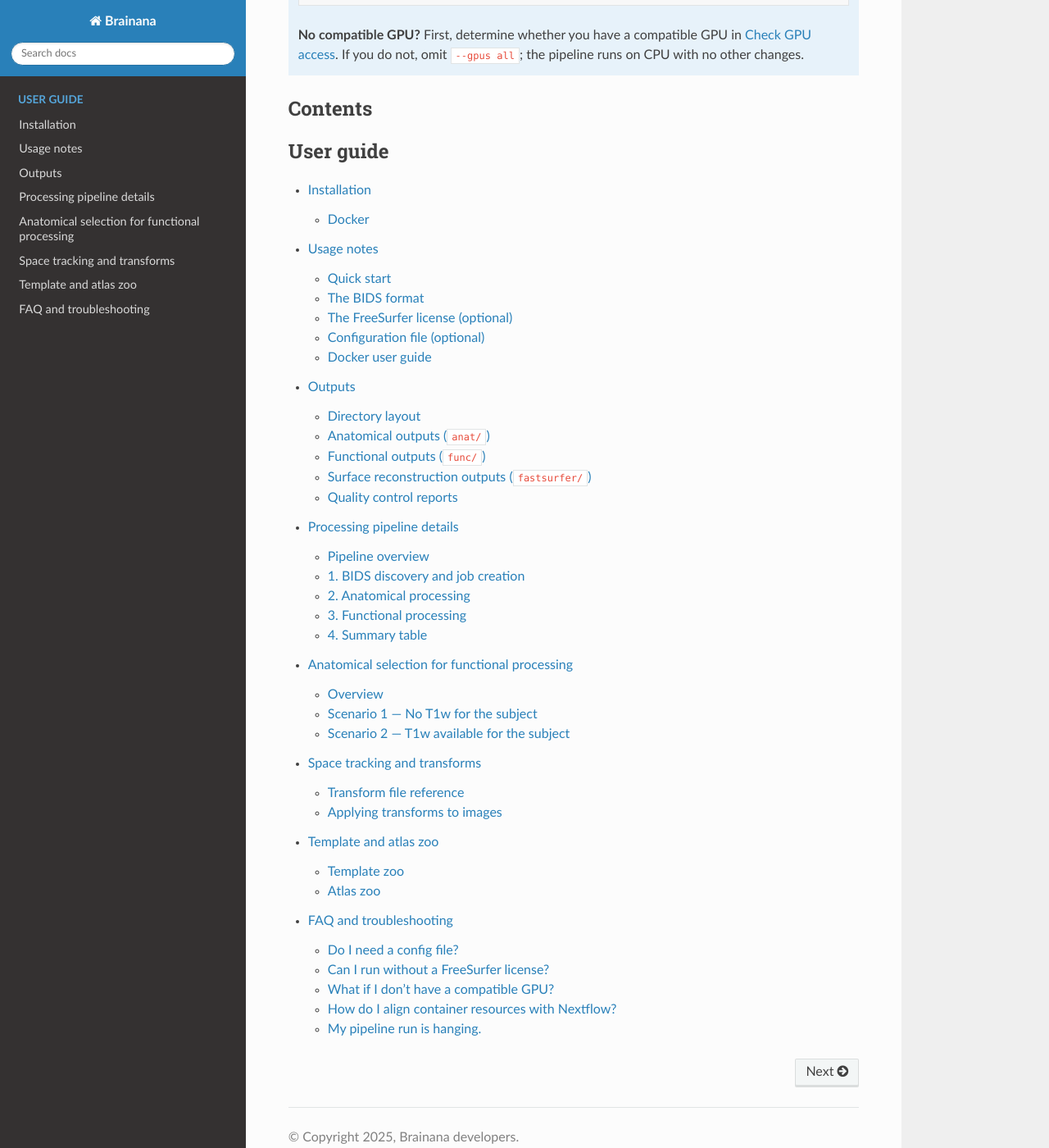
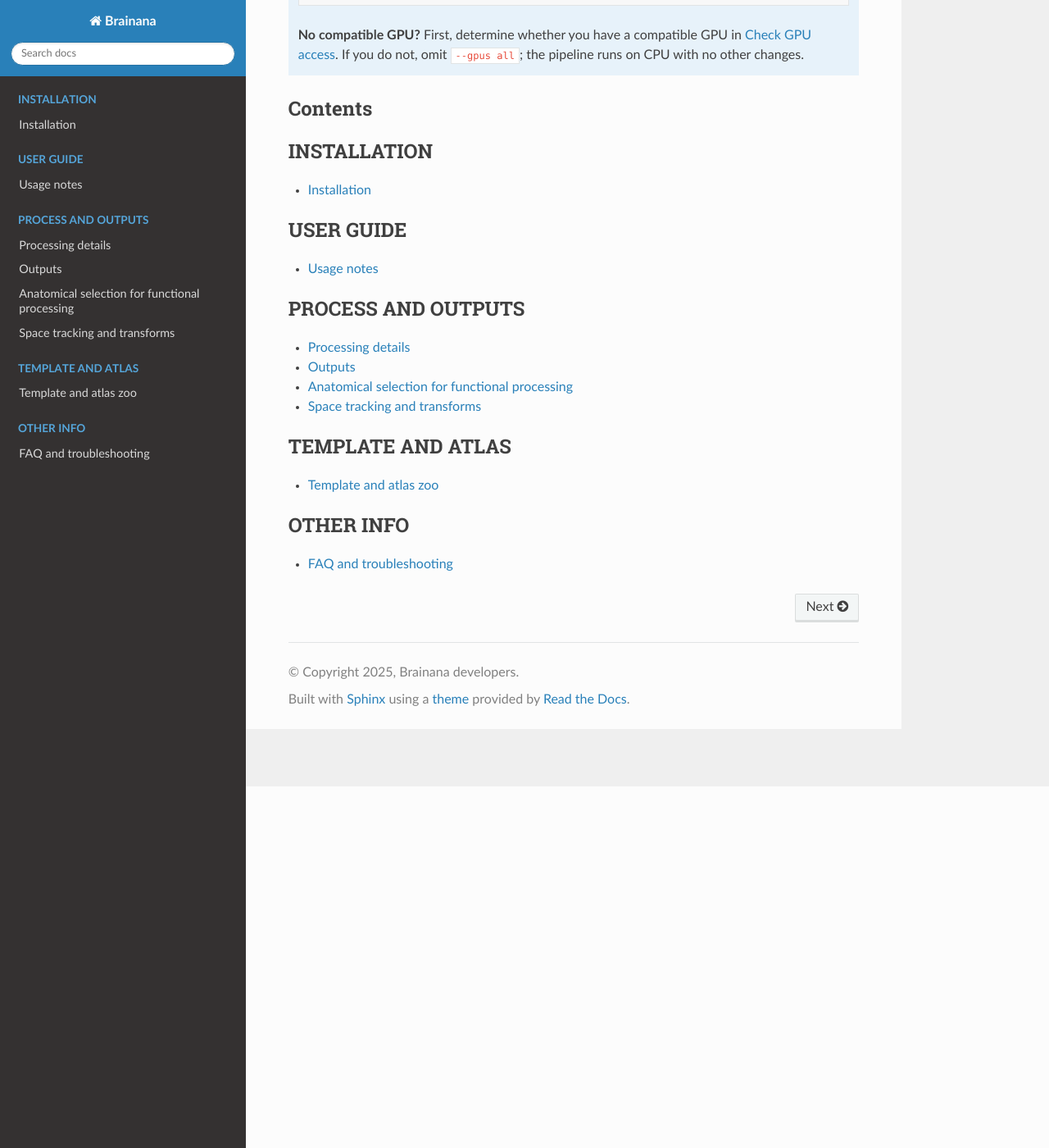
Before and after one commit to xingyu-liu/brainana, a Sphinx documentation site: the page built from docs/index.rst, in a window 1280 px wide and 1400 px high, scrolled down 441 px. Shown: the whole window at 82% size. Built offline with Sphinx 7.4.7 and the Read the Docs theme 3.1.0, drawn with Linux system fonts in a browser that asks for light colours.

Commit message:
build,docs,tests: use prebuilt ANTs, refine docs, add test dataset script
- Switch Docker ANTs stage to precompiled release binaries with explicit linux/amd64 platform to avoid AVX-related crashes under emulation.
- Tighten image context by ignoring local test dataset, and document Nextflow work_dir volume and restructured docs TOC.
- Update local and docker test scripts for new sample datasets without committing the large test data itself.

Made-with: Cursor

```diff
--- a/docs/index.rst
+++ b/docs/index.rst
@@ -21,14 +21,34 @@ Contents
 --------
 
 .. toctree::
-   :maxdepth: 2
-   :caption: User guide
+   :maxdepth: 1
+   :caption: INSTALLATION
 
    installation
+
+.. toctree::
+   :maxdepth: 1
+   :caption: USER GUIDE
+
    usage_notes
+
+.. toctree::
+   :maxdepth: 1
+   :caption: PROCESS AND OUTPUTS
+
+   processing
    outputs
-   processing
    anat_selection_for_func
    spaces_and_transforms
+
+.. toctree::
+   :maxdepth: 1
+   :caption: TEMPLATE AND ATLAS
+
    template_atlas_zoo
+
+.. toctree::
+   :maxdepth: 1
+   :caption: OTHER INFO
+
    faq
--- a/docs/processing.rst
+++ b/docs/processing.rst
@@ -1,5 +1,5 @@
-Processing pipeline details
-===========================
+Processing details
+==================
 
 Brainana adapts its pipeline depending on what data and metadata are
 available and on the configuration you provide. For example,
@@ -7,41 +7,8 @@ anatomical synthesis runs only when multiple T1w/T2w runs or sessions
 are present and synthesis is enabled; slice timing correction runs
 only when slice timing information is available in the BIDS metadata.
 
-This page describes the methods used at each stage of the pipeline.
-
-
-Pipeline overview
------------------
-
-Results included in analyses processed with Brainana come from
-preprocessing performed using **Brainana**, a BIDS-based,
-Nextflow-orchestrated pipeline for macaque (and other NHP)
-anatomical and functional MRI. The pipeline adapts to available
-data and configuration:
-
-- Anatomical synthesis runs only when multiple T1w/T2w runs or sessions
-  are present and synthesis is enabled.
-- Slice timing correction runs only when slice timing metadata are
-  available in BIDS.
-- Surface reconstruction is optional and requires a valid FreeSurfer
-  license.
-
-
-Main software stack
-~~~~~~~~~~~~~~~~~~~
-
-- Python 3.11+, Nextflow
-- AFNI, ANTs, FSL, FreeSurfer (for optional surface reconstruction)
-- PyTorch (UNet skull stripping and FastSurfer-style segmentation)
-- nibabel for NIfTI I/O, pybids for BIDS layout/metadata
-- Internal models and tools:
-
-  - ``nhp_skullstrip_nn`` (UNet skull stripping model, derived from
-    DeepBet/NHP-BrainExtraction)
-  - ``fastsurfer_nn`` (FastSurfer-style CNN segmentation, fine-tuned
-    for macaque)
-  - ``fastsurfer_surfrecon`` (modified FastSurfer recon_surf for
-    surface reconstruction)
+This page describes the methods used at each stage of the pipeline and
+links to related anatomical and space-tracking details.
 
 
 1. BIDS discovery and job creation
@@ -393,3 +360,10 @@ a session-averaged temporal mean.
      - ANTs (optional FireANTs for SyN)
 
 For outputs and directory layout, see :doc:`outputs`.
+
+
+.. toctree::
+   :maxdepth: 1
+
+   anat_selection_for_func
+   spaces_and_transforms
```
Also changed, not shown: README.md (+4 -0 lines), 5 other files.
